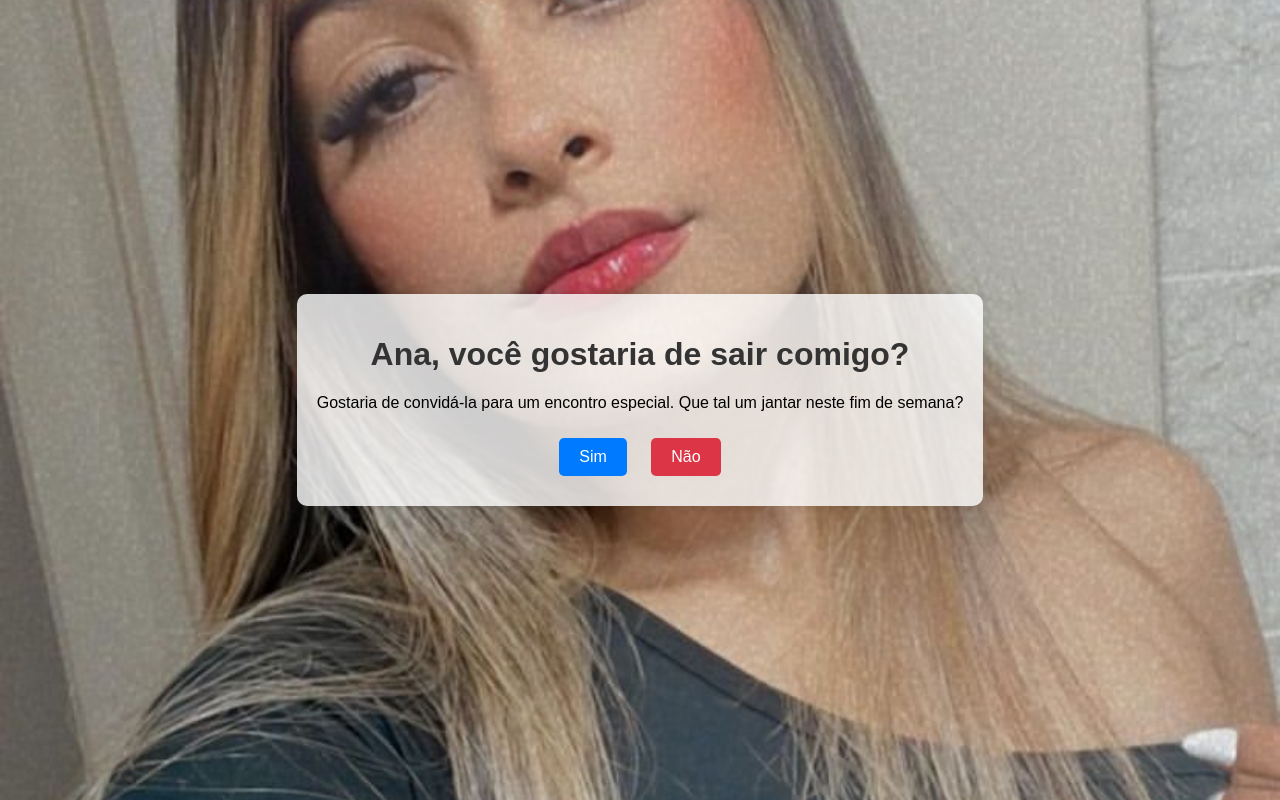
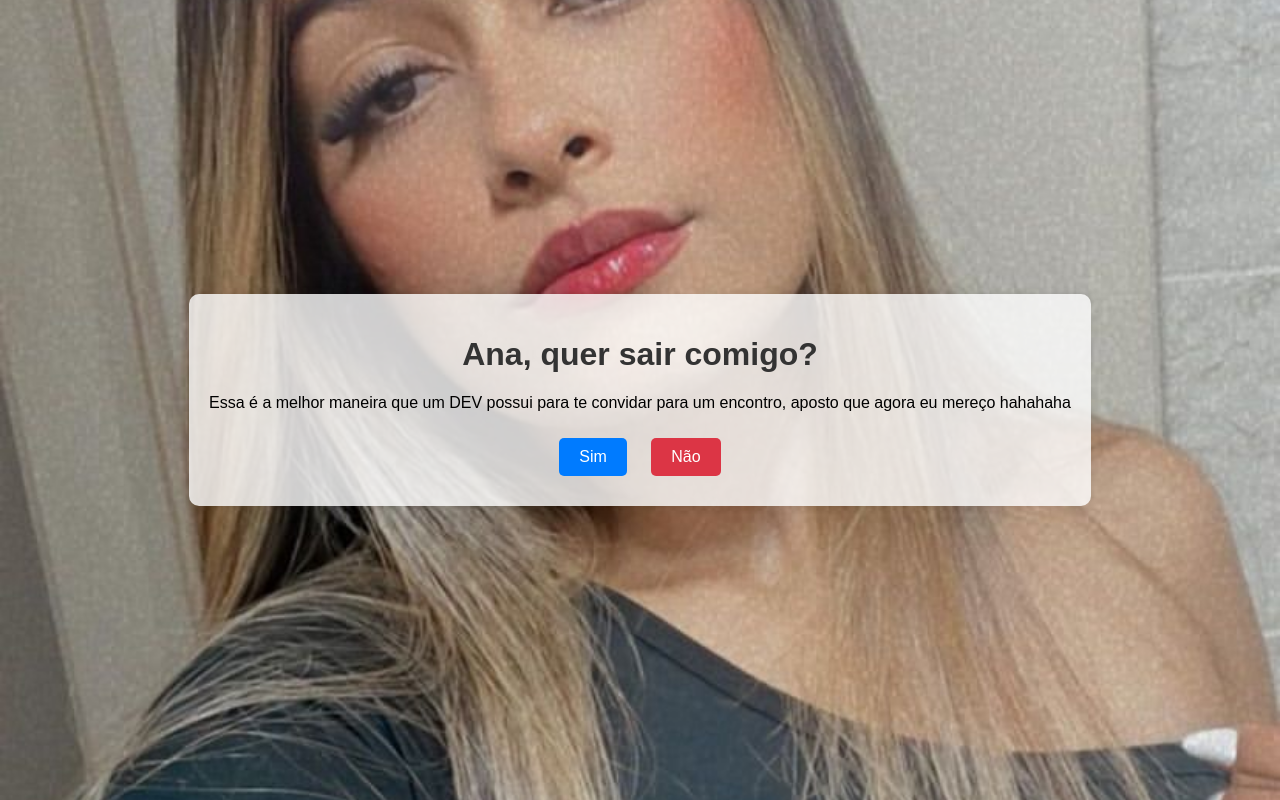
Before and after one commit to HenrryProenca/convite_ana, a plain HTML site: page index.html in a window 1280 px wide. Drawn offline with Linux system fonts and the light colour scheme.

Commit message:
Update index.html

```diff
--- a/index.html
+++ b/index.html
@@ -8,8 +8,8 @@
 </head>
 <body>
     <div class="container">
-        <h1>Ana, você gostaria de sair comigo?</h1>
-        <p>Gostaria de convidá-la para um encontro especial. Que tal um jantar neste fim de semana?</p>
+        <h1>Ana, quer sair comigo?</h1>
+        <p>Essa é a melhor maneira que um DEV possui para te convidar para um encontro, aposto que agora eu mereço hahahaha</p>
         <button id="sim" onclick="confirmarPresenca()">Sim</button>
         <button id="nao" onclick="moverBotao()">Não</button>
     </div>
@@ -20,7 +20,7 @@
     </div>
     <script>
         function confirmarPresenca() {
-            alert('Ótimo! Vamos marcar os detalhes em breve.');
+            alert('Ótimo! Agora não tem como enrolar mais');
         }
 
         function moverBotao() {
```
